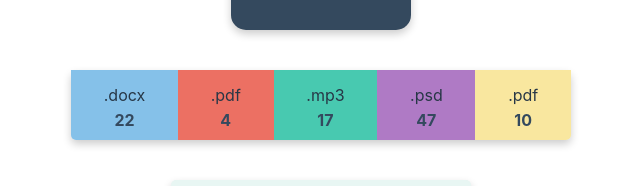
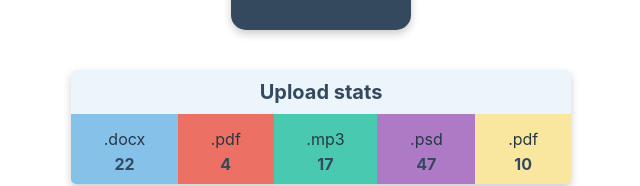
Before and after one commit to RuslanMk2023/goit-react-hw-01-components, a React (Create React App) app: page / in a window 1280 px wide. Shown: the part 336-522 px from the top of the page, without its empty margins (319-959 px from the left). Built offline with nearby package versions, Linux system fonts and the light colour scheme.

Commit message:
fix title

```diff
--- a/src/components/Statistics/Statistics.jsx
+++ b/src/components/Statistics/Statistics.jsx
@@ -5,7 +5,7 @@ import styles from './Statistics.module.css';
 
 export const Statistics = ({ title, stats }) => (
   <section className={styles.statistics}>
-    {title.lengh > 0 && <h2 className={styles.title}></h2>}
+    {title.length > 0 && <h2 className={styles.title}> {title} </h2>}
 
     <ul className={styles.stat_list}>
       {stats.map(({ id, label, percentage }) => {
```
